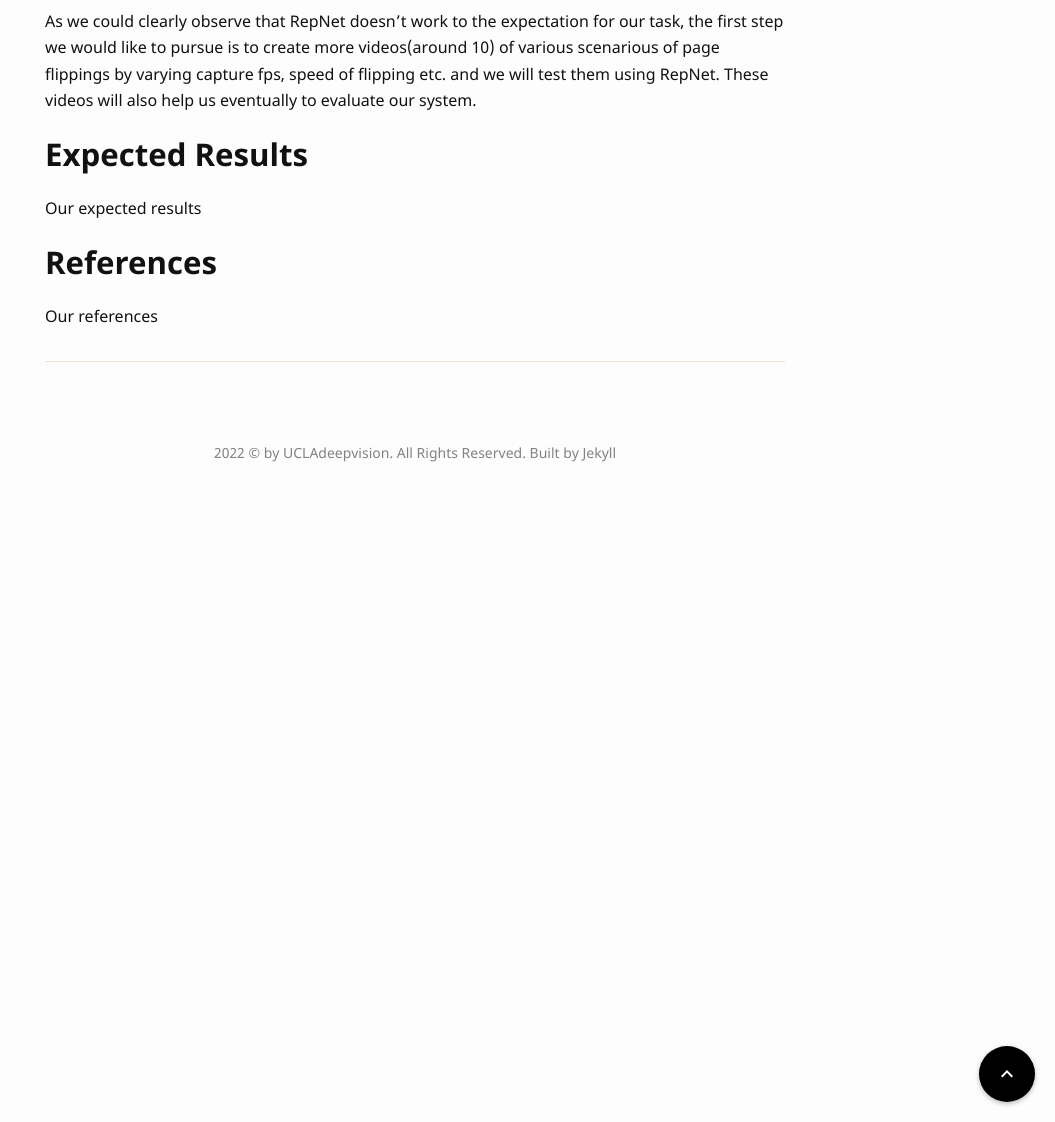
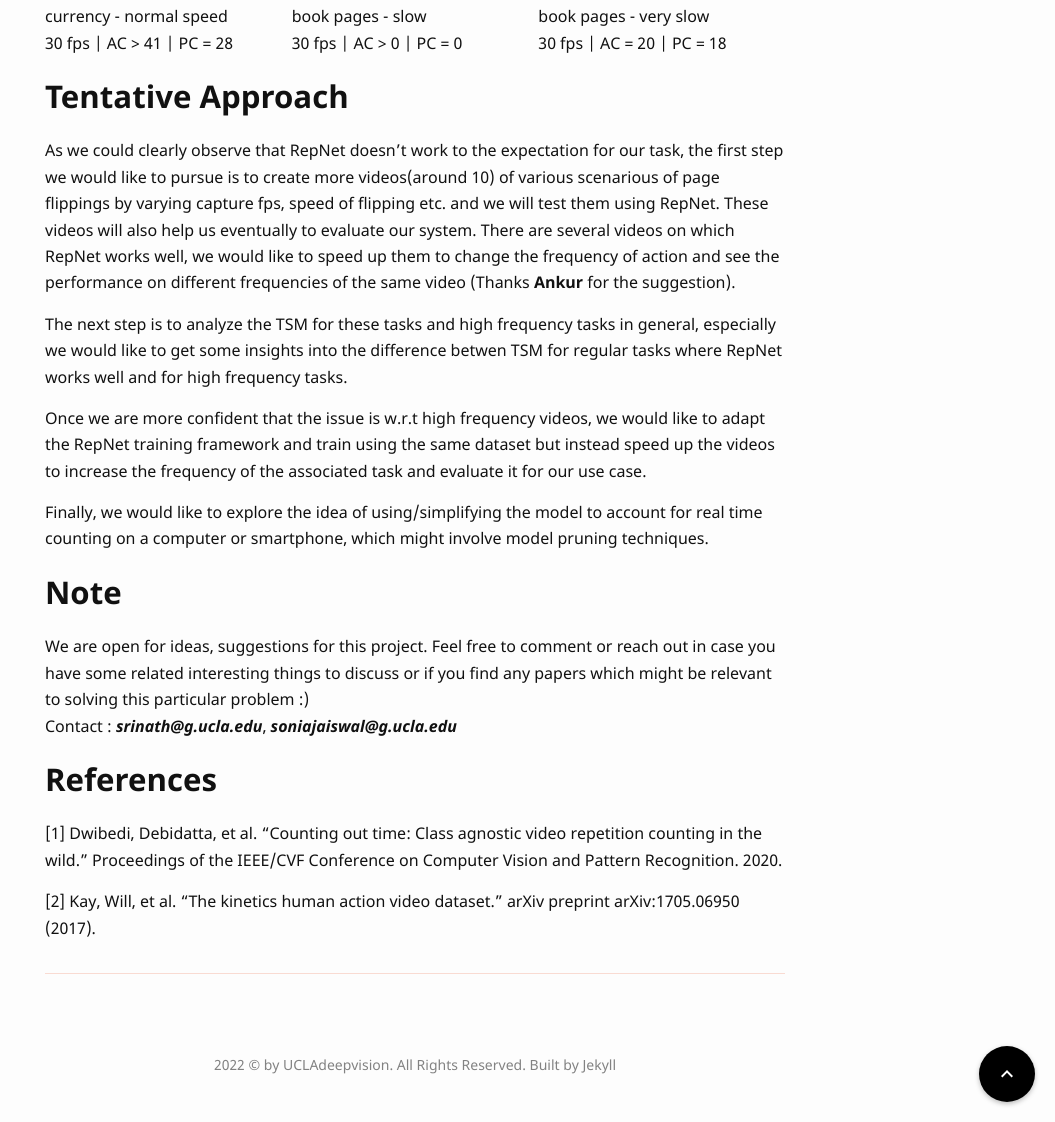
Before and after one commit to UCLAdeepvision/CS269-projects-2022spring, a Jekyll site: the page built from _posts/2022-04-18-team12-visual-counting.md, in a window 1280 px wide and 1400 px high, scrolled down 2511 px, cut to the strip 278-1400 px from the top of the window. Shown: the whole strip, without its empty margins (225-1280 px from the left). Built offline with Jekyll 4.4.1, drawn with Linux system fonts in a browser that asks for light colours; some web fonts are replaced; formulas are drawn with MathJax 3; comment, search, counter and statistics services are not loaded; some of the changed text lies outside the part shown.

Commit message:
team12-proposal-draft-2

```diff
--- a/_posts/2022-04-18-team12-visual-counting.md
+++ b/_posts/2022-04-18-team12-visual-counting.md
@@ -16,10 +16,7 @@ date: 2022-04-19
 
 ## Introduction
 
-Our introduction
-various Repetition natures and difficulties
-Difficulties w.r.t our targeted problem.
-Why we think this task is possible.
+We find that the ability to count repetitive tasks from a video is interesting enough. It has associated challenges that the repetition may not be exact, non-uniform period length of the repeating task, being class agnostic for varied actions, handling high to low frequency task variations and feel it is worth exploring and applying to scenario of counting currency. We think that this task of counting currency is achievable because with introduction of sufficient slow motion in the video, human beings are able to count the number of paper bills exactly (We tried this and are able to do it). As humans(processing power of around 24 fps) are able to do this and latest samrtphone camera captures vary around 30-60 fps, we hope its not impossible to achieve this task.
 
 ## Related Work
 
@@ -59,31 +55,40 @@ We have tested the model on our task of counting currency. As currency bundles a
         <div style="display: table-cell; margin: 5;">
             <iframe width="200" height="300" src="https://www.youtube.com/embed/hklIYi-9ZPY" title="YouTube video player" frameborder="0" allow="accelerometer; autoplay; clipboard-write; encrypted-media; gyroscope; picture-in-picture" allowfullscreen></iframe>
             <p style="margin: 0;">currency - normal speed</p>
-			<p style="margin: 0;">30 fps | AC > 41 | PC = 28</p>
+			<p>30 fps | AC > 41 | PC = 28</p>
         </div>
         <div style="display: table-cell; margin: 5;">
             <iframe width="200" height="300" src="https://www.youtube.com/embed/cptyDu-wREM" title="YouTube video player" frameborder="0" allow="accelerometer; autoplay; clipboard-write; encrypted-media; gyroscope; picture-in-picture" allowfullscreen></iframe>
             <p style="margin: 0;">book pages - slow</p>
-			<p style="margin: 0;">30 fps | AC > 0 | PC = 0</p>
+			<p>30 fps | AC > 0 | PC = 0</p>
         </div>
         <div style="display: table-cell; margin: 5;">
             <iframe width="200" height="300" src="https://www.youtube.com/embed/lHKVVW-HnmU" title="YouTube video player" frameborder="0" allow="accelerometer; autoplay; clipboard-write; encrypted-media; gyroscope; picture-in-picture" allowfullscreen></iframe>
             <p style="margin: 0;">book pages - very slow</p>
-			<p style="margin: 0;">30 fps | AC = 20 | PC = 18</p>
+			<p>30 fps | AC = 20 | PC = 18</p>
         </div>
     </div>
 </div>
 
 ## Tentative Approach
 
-As we could clearly observe that RepNet doesn't work to the expectation for our task, the first step we would like to pursue is to create more videos(around 10) of various scenarious of page flippings by varying capture fps, speed of flipping etc. and we will test them using RepNet. These videos will also help us eventually to evaluate our system.
+As we could clearly observe that RepNet doesn't work to the expectation for our task, the first step we would like to pursue is to create more videos(around 10) of various scenarious of page flippings by varying capture fps, speed of flipping etc. and we will test them using RepNet. These videos will also help us eventually to evaluate our system. There are several videos on which RepNet works well, we would like to speed up them to change the frequency of action and see the performance on different frequencies of the same video (Thanks **Ankur** for the suggestion).
 
-## Expected Results
+The next step is to analyze the TSM for these tasks and high frequency tasks in general, especially we would like to get some insights into the difference betwen TSM for regular tasks where RepNet works well and for high frequency tasks.
 
-Our expected results
+Once we are more confident that the issue is w.r.t high frequency videos, we would like to adapt the RepNet training framework and train using the same dataset but instead speed up the videos to increase the frequency of the associated task and evaluate it for our use case.
+
+Finally, we would like to explore the idea of using/simplifying the model to account for real time counting on a computer or smartphone, which might involve model pruning techniques.
+
+## Note
+
+We are open for ideas, suggestions for this project. Feel free to comment or reach out in case you have some related interesting things to discuss or if you find any papers which might be relevant to solving this particular problem :)
+Contact : ***srinath@g.ucla.edu***, ***soniajaiswal@g.ucla.edu***
 
 ## References
 
-Our references
+[1] Dwibedi, Debidatta, et al. "Counting out time: Class agnostic video repetition counting in the wild." Proceedings of the IEEE/CVF Conference on Computer Vision and Pattern Recognition. 2020.
+
+[2] Kay, Will, et al. "The kinetics human action video dataset." arXiv preprint arXiv:1705.06950 (2017).
 
 ---
```
Also changed, not shown: other parts of _posts/2022-04-18-team12-visual-counting.md (+3 -4 lines).
